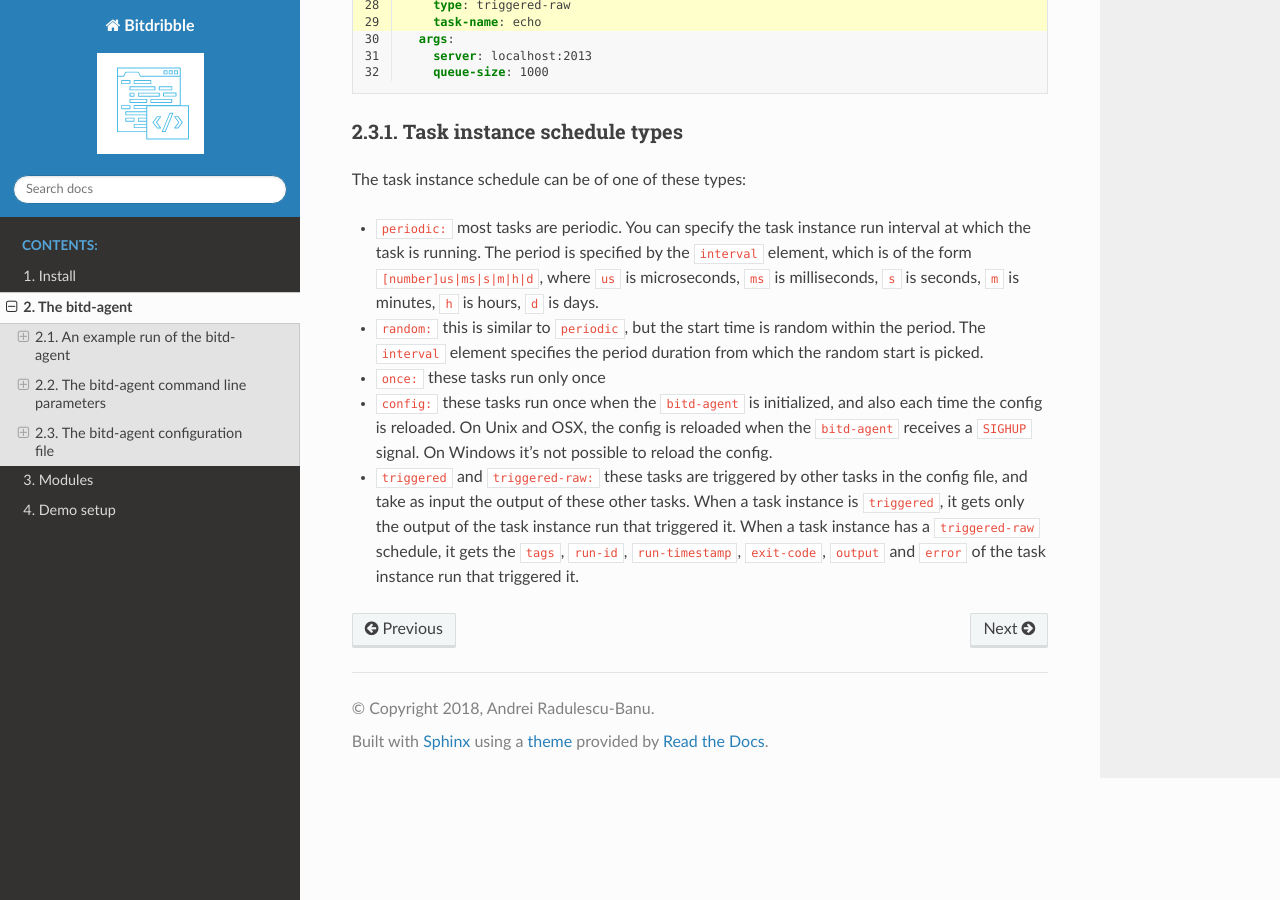
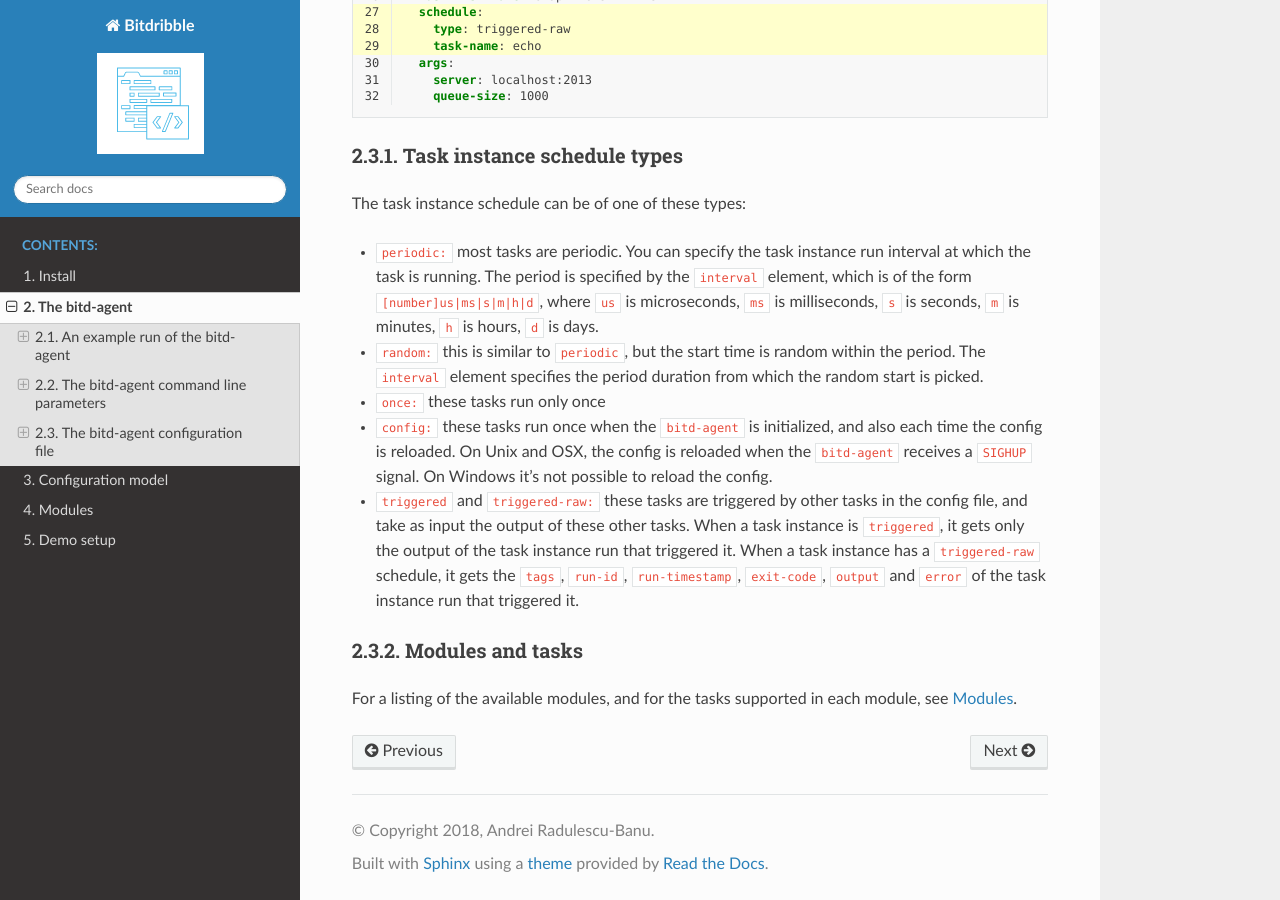
Before and after one commit to Bitdribble/bitdribble-doc, a Sphinx documentation site: the page built from source/bitd-agent.rst, in a window 1280 px wide and 900 px high, scrolled down 8001 px. Built offline with Sphinx 7.4.7 and the Read the Docs theme 2.0.0, drawn with Linux system fonts in a browser that asks for light colours.

Commit message:
config model

```diff
--- a/source/bitd-agent.rst
+++ b/source/bitd-agent.rst
@@ -426,3 +426,8 @@ The task instance schedule can be of one of these types:
 - ``config:`` these tasks run once when the ``bitd-agent`` is initialized, and also each time the config is reloaded. On Unix and OSX, the config is reloaded when the ``bitd-agent`` receives a ``SIGHUP`` signal. On Windows it's not possible to reload the config.
 
 - ``triggered`` and ``triggered-raw:`` these tasks are triggered by other tasks in the config file, and take as input the output of these other tasks. When a task instance is ``triggered``, it gets only the output of the task instance run that triggered it. When a task instance has a ``triggered-raw`` schedule, it gets the ``tags``, ``run-id``, ``run-timestamp``, ``exit-code``, ``output`` and ``error`` of the task instance run that triggered it.
+
+
+Modules and tasks
+-----------------
+For a listing of the available modules, and for the tasks supported in each module, see :ref:`bitd-modules`.
--- a/source/index.rst
+++ b/source/index.rst
@@ -26,6 +26,7 @@ Bitdribble documentation
 
    install
    bitd-agent
+   config-model
    modules
    demo
 
--- a/source/modules.rst
+++ b/source/modules.rst
@@ -11,6 +11,8 @@
    WITHOUT WARRANTIES OR CONDITIONS OF ANY KIND, either express or implied.
    See the License for the specific language governing permissions and
    limitations under the License.
+
+.. _bitd-modules:
 
 *******
 Modules
```
Also changed, not shown: source/config-model.rst (added, +48 -0 lines).
